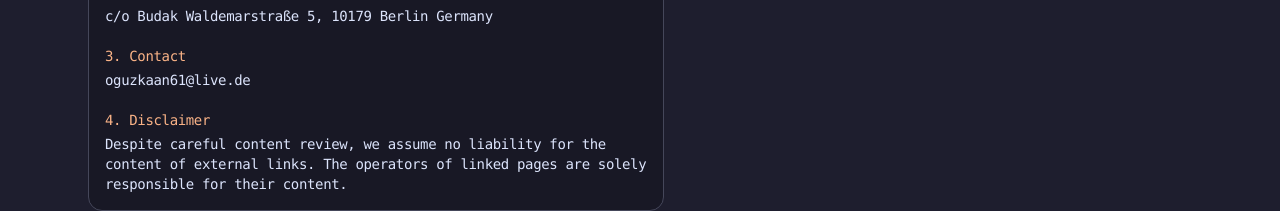
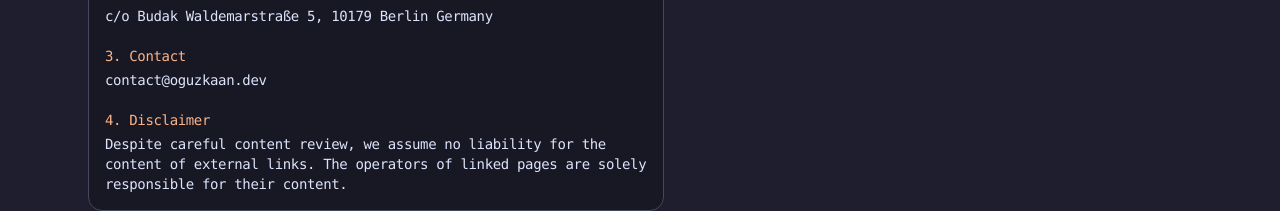
Before and after one commit to Oguz361/portfolio, a Next.js app: page /legal-notice in a window 1280 px wide. Shown: the part 448-659 px from the top of the page. Built offline with nearby package versions, Linux system fonts and the light colour scheme.

Commit message:
changed email

```diff
--- a/components/ConnectCard.tsx
+++ b/components/ConnectCard.tsx
@@ -1,6 +1,12 @@
+"use client";
+
 import { Mail } from "lucide-react";
 
 export default function ConnectCard() {
+  const handleClick = () => {
+    window.location.href = "mailto:" + "contact" + "@" + "oguzkaan.dev";
+  };
+
   return (
     <div className="group flex flex-col items-start gap-4 rounded-xl border border-surface1 bg-base shadow-lg p-4 transition-all">
       <h3 className="w-full text-center text-lg font-semibold text-ctp-text transition-colors group-hover:text-accent">Let&apos;s Connect</h3>
@@ -8,13 +14,13 @@ export default function ConnectCard() {
         Interested in working together or just want to say hi? Feel free to
         reach out.
       </p>
-      <a
-        href="mailto:oguzkaan61@live.de"
-        className="flex w-full items-center justify-center gap-2 rounded-lg bg-accent px-4 py-2 text-sm font-medium text-base transition-opacity hover:opacity-90"
+      <button
+        onClick={handleClick}
+        className="flex w-full items-center justify-center gap-2 rounded-lg bg-accent px-4 py-2 text-sm font-medium text-base transition-opacity hover:opacity-90 cursor-pointer"
       >
         <Mail className="h-4 w-4" />
         Book a Chat
-      </a>
+      </button>
     </div>
   );
 }
--- a/components/LegalNoticeContent.tsx
+++ b/components/LegalNoticeContent.tsx
@@ -20,7 +20,7 @@ const content = {
       },
       {
         title: "3. Contact",
-        body: "oguzkaan61@live.de",
+        body: "",
       },
       {
         title: "4. Disclaimer",
@@ -43,7 +43,7 @@ const content = {
       },
       {
         title: "3. Kontakt",
-        body: "oguzkaan61@live.de",
+        body: "",
       },
       {
         title: "4. Haftungsausschluss",
@@ -55,7 +55,10 @@ const content = {
 
 export default function LegalNoticeContent() {
   const [lang, setLang] = useState<"en" | "de">("en")
-  const t = content[lang]
+  const email = ["contact", "@", "oguzkaan.dev"].join("")
+  const t = lang === "en"
+    ? { ...content.en, sections: content.en.sections.map(s => s.title === "3. Contact" ? { ...s, body: email } : s) }
+    : { ...content.de, sections: content.de.sections.map(s => s.title === "3. Kontakt" ? { ...s, body: email } : s) }
 
   return (
     <section className="space-y-6 pt-20">
--- a/components/PrivacyPolicyContent.tsx
+++ b/components/PrivacyPolicyContent.tsx
@@ -12,7 +12,7 @@ const content = {
     sections: [
       {
         title: "1. Controller",
-        body: "Oguz Kaan Öztürk — oguzkaan61@live.de",
+        body: "Oguz Kaan Öztürk — ",
       },
       {
         title: "2. Data Collected",
@@ -44,7 +44,7 @@ const content = {
     sections: [
       {
         title: "1. Verantwortlicher",
-        body: "Oguz Kaan Öztürk — oguzkaan61@live.de",
+        body: "Oguz Kaan Öztürk — ",
       },
       {
         title: "2. Erhobene Daten",
@@ -73,7 +73,10 @@ const content = {
 
 export default function PrivacyPolicyContent() {
   const [lang, setLang] = useState<"en" | "de">("en")
-  const t = content[lang]
+  const email = ["contact", "@", "oguzkaan.dev"].join("")
+  const t = lang === "en"
+    ? { ...content.en, sections: content.en.sections.map(s => s.title === "1. Controller" ? { ...s, body: `Oguz Kaan Öztürk — ${email}` } : s) }
+    : { ...content.de, sections: content.de.sections.map(s => s.title === "1. Verantwortlicher" ? { ...s, body: `Oguz Kaan Öztürk — ${email}` } : s) }
 
   return (
     <section className="space-y-6 pt-20">
```
